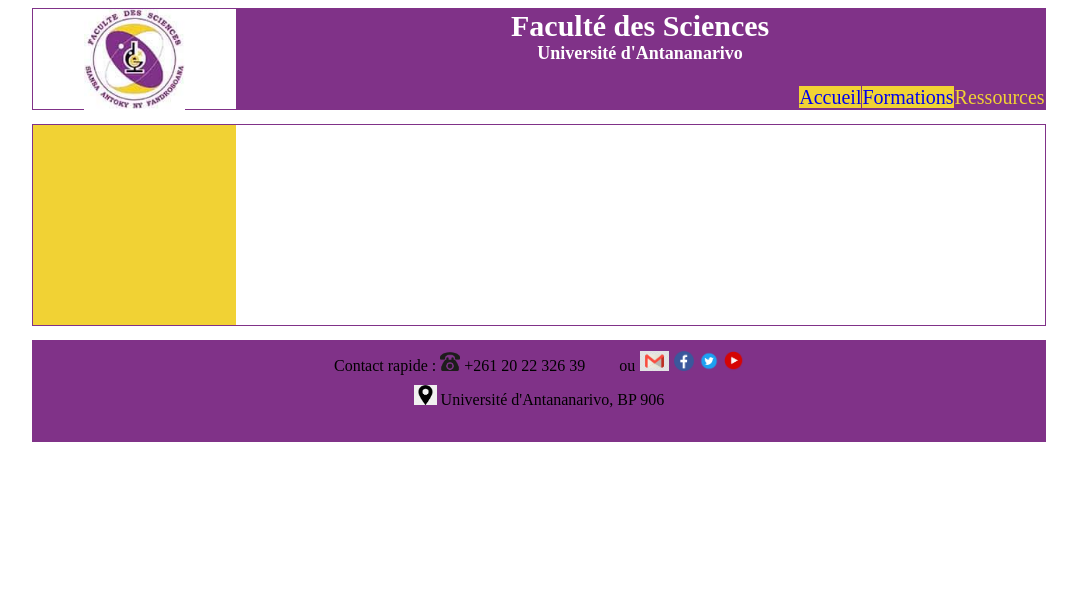
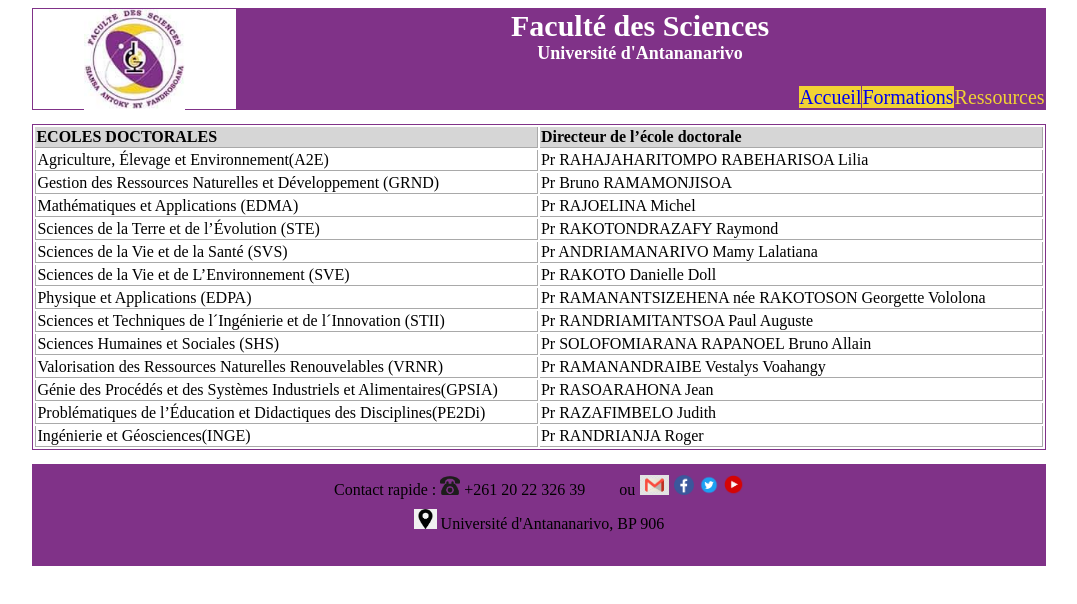
Before and after one commit to kokolyanya/Site-Fac-Sciences, a plain HTML site: page ressources/ressources.html in a window 1280 px wide. Shown: the whole page, without its empty margins (102-1179 px from the left). Drawn offline with Linux system fonts and the light colour scheme.

Commit message:
11/08/2022 j'ai inséré de nouvelles informations et fais quelques modifications de css

```diff
--- a/ressources/ressources.html
+++ b/ressources/ressources.html
@@ -24,8 +24,79 @@
           </div>
         </header>
         <section>
-            <div class="section1"></div>
-            <div class="section2"></div>
+            <!-- <div class="section1"></div> -->
+            <div class="section2">
+              <table>
+                <tr class="ligne1">
+                  <td>ECOLES DOCTORALES</td>
+                  <td>Directeur de l’école doctorale</td>
+                </tr>
+
+                <tr>
+                  <td class="coln1">Agriculture, Élevage et Environnement(A2E)</td>
+                  <td>Pr RAHAJAHARITOMPO RABEHARISOA Lilia</td>
+                </tr>
+
+                <tr>
+                  <td class="coln1">Gestion des Ressources Naturelles et Développement (GRND)</td>
+                  <td>Pr Bruno RAMAMONJISOA</td>
+                </tr>
+
+                <tr>
+                  <td class="coln1">Mathématiques et Applications (EDMA)</td>
+                  <td>Pr RAJOELINA Michel</td>
+                </tr>
+
+                <tr>
+                  <td class="coln1">Sciences de la Terre et de l’Évolution (STE)</td>
+                  <td>Pr RAKOTONDRAZAFY Raymond</td>
+                </tr>
+
+                <tr>
+                  <td class="coln1">Sciences de la Vie et de la Santé (SVS)</td>
+                  <td>Pr ANDRIAMANARIVO Mamy Lalatiana</td>
+                </tr>
+
+                <tr>
+                  <td class="coln1">Sciences de la Vie et de L’Environnement (SVE)</td>
+                  <td>Pr RAKOTO Danielle Doll</td>
+                </tr>
+
+                <tr>
+                  <td class="coln1">Physique et Applications (EDPA)</td>
+                  <td>Pr RAMANANTSIZEHENA née RAKOTOSON Georgette Vololona</td>
+                </tr>
+                <tr>
+                  <td class="coln1">Sciences et Techniques de l´Ingénierie et de l´Innovation (STII)</td>
+                  <td>Pr RANDRIAMITANTSOA Paul Auguste</td>
+                </tr>
+
+                <tr>
+                  <td class="coln1">Sciences Humaines et Sociales (SHS)</td>
+                  <td>Pr SOLOFOMIARANA RAPANOEL Bruno Allain</td>
+                </tr>
+
+                <tr>
+                  <td class="coln1">Valorisation des Ressources Naturelles Renouvelables (VRNR)</td>
+                  <td>Pr RAMANANDRAIBE Vestalys Voahangy</td>
+                </tr>
+
+                <tr>
+                  <td class="coln1">Génie des Procédés et des Systèmes Industriels et Alimentaires(GPSIA)</td>
+                  <td>Pr RASOARAHONA Jean</td>
+                </tr>
+
+                <tr>
+                  <td class="coln1">Problématiques de l’Éducation et Didactiques des Disciplines(PE2Di)</td>
+                  <td>Pr RAZAFIMBELO Judith</td>
+                </tr>
+
+                <tr>
+                  <td class="coln1">Ingénierie et Géosciences(INGE)</td>
+                  <td>Pr RANDRIANJA Roger</td>
+                </tr>
+              </table>
+            </div>
         </section>
         <footer>
             <div class="pieds">
--- a/ressources/style.css
+++ b/ressources/style.css
@@ -23,8 +23,12 @@ section{
 .entete1, .section1{
     float:left;
 }
-.entete2, .section2{
+.entete2{
     width: 80%;
+    float: right;
+}
+.section2{
+    width: 100%;
     float: right;
 }
 .entete1{
@@ -34,10 +38,10 @@ section{
 .entete2, footer{
     background-color: rgb(128,50,136);
 }
-.section1{
+/* .section1{
     background-color: rgb(241, 210, 52);
     width: 20%;
-}
+} */
 .logo{
     height: auto;
     width: 50%;
@@ -88,3 +92,15 @@ a{
 .ou{
 	margin-left: 30px;
 }
+td{
+    border-bottom: 1px solid rgb(169, 169, 169);
+    border-right: 1px solid rgb(169, 169, 169);
+    width: 40vw;
+}
+.coln1{
+    border-left: 1px solid rgb(169, 169, 169);
+}
+.ligne1{
+    background-color: rgba(169, 169, 169, 0.474);
+    font-weight: bold;
+}
```
Also changed, not shown: formation/formation.html (+5 -5 lines), formation/style.css (+21 -1 lines).
